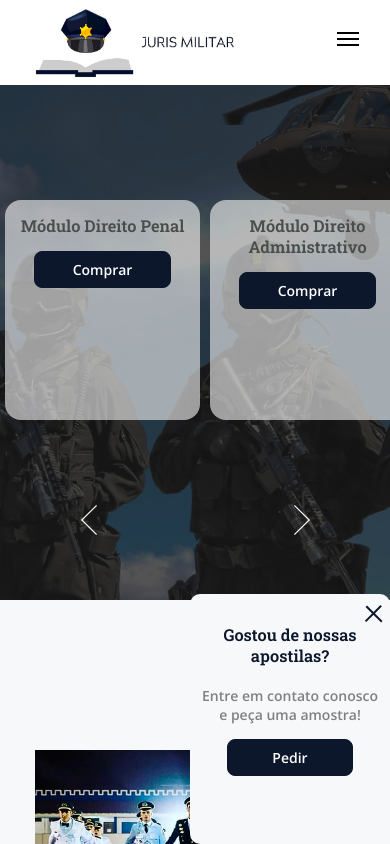
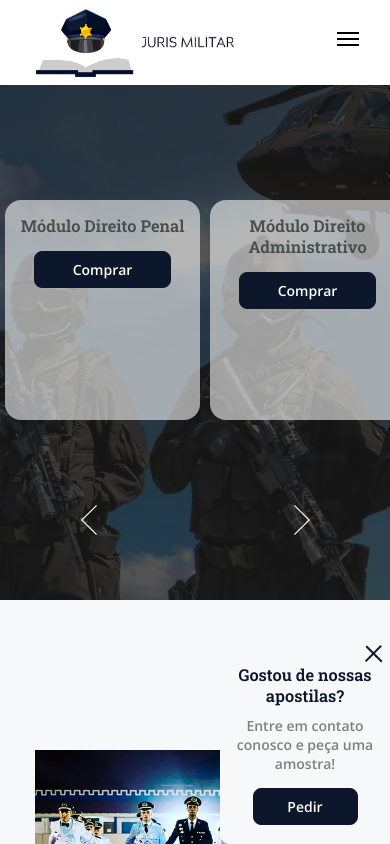
Before and after one commit to rodrigongama/landing-page-nextjs, a Next.js app: page / in a window 390 px wide. Shown: the top 844 px of the page. Built offline with nearby package versions, Linux system fonts and the light colour scheme.

Commit message:
modal size (mobile)

```diff
--- a/src/components/Modal/styles.module.scss
+++ b/src/components/Modal/styles.module.scss
@@ -36,3 +36,13 @@
         padding-bottom: 15px;
     }
 }
+
+@media (max-width: 768px) {
+    .modalMessage {
+        width: 170px;
+        height: 210px;
+        h3 {
+            padding: 20px 0 10px;
+        }
+    }
+}
```
